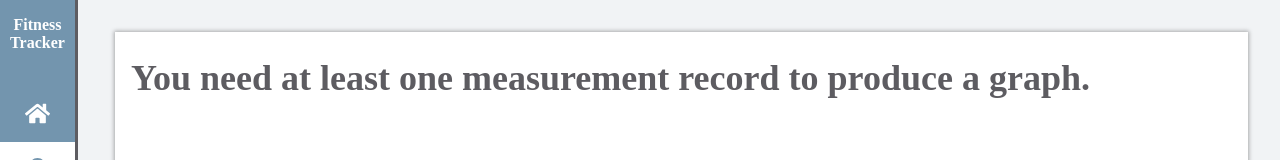
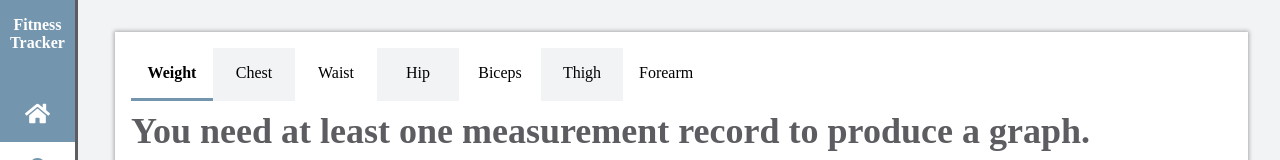
Before and after one commit to rvfvl/Fitness-Tracker, a React (Create React App) app: page /measurements in a window 1280 px wide. Shown: the top 160 px of the page. Built offline with nearby package versions, Linux system fonts and the light colour scheme; no server answers; the database is empty; sample sign-in values are in the browser's storage.

Commit message:
Added tab component for line chart.

```diff
--- a/src/components/LineChart.js
+++ b/src/components/LineChart.js
@@ -1,4 +1,5 @@
 import React from "react";
+import PropTypes from "prop-types";
 import {
   LineChart as LineReChart,
   Line,
@@ -9,7 +10,7 @@ import {
   Tooltip
 } from "recharts";
 
-const LineChart = ({ data }) => {
+const LineChart = ({ data, activeTab }) => {
   return (
     <ResponsiveContainer width="100%" height="100%">
       <LineReChart
@@ -20,10 +21,15 @@ const LineChart = ({ data }) => {
         <XAxis dataKey="date" />
         <YAxis />
         <Tooltip />
-        <Line type="monotone" dataKey="weight" stroke="#8884d8" />
+        <Line type="monotone" dataKey={activeTab} stroke="#8884d8" />
       </LineReChart>
     </ResponsiveContainer>
   );
 };
 
+LineChart.propTypes = {
+  data: PropTypes.arrayOf(PropTypes.object).isRequired,
+  activeTab: PropTypes.string.isRequired
+};
+
 export default LineChart;
--- a/src/components/Table.js
+++ b/src/components/Table.js
@@ -61,13 +61,13 @@ const Table = ({ data, deleteDocument }) => {
             }) => (
               <tr key={id}>
                 <td>{date}</td>
-                <td>{weight}</td>
-                <td>{chest}</td>
-                <td>{waist}</td>
-                <td>{hip}</td>
-                <td>{biceps}</td>
-                <td>{thigh}</td>
-                <td>{forearm}</td>
+                <td>{weight}kg</td>
+                <td>{chest}cm</td>
+                <td>{waist}cm</td>
+                <td>{hip}cm</td>
+                <td>{biceps}cm</td>
+                <td>{thigh}cm</td>
+                <td>{forearm}cm</td>
                 <td>
                   <Button actionBtn onClick={() => deleteDocument(id)}>
                     -
--- /dev/null
+++ b/src/components/Tabs.js
@@ -0,0 +1,51 @@
+import React from "react";
+import styled, { css } from "styled-components";
+import PropTypes from "prop-types";
+
+const TabsWrapper = styled.div`
+  display: flex;
+  margin-bottom: 0.5rem;
+`;
+
+const StyledTab = styled.div`
+  padding: 1rem;
+  text-transform: capitalize;
+  cursor: pointer;
+  width: 50px;
+  text-align: center;
+
+  &:nth-child(even) {
+    background-color: ${({ theme }) => theme.colors.background};
+  }
+
+  ${({ active }) =>
+    active &&
+    css`
+      border-bottom: 3px solid ${({ theme }) => theme.colors.primary};
+      font-weight: 700;
+    `}
+`;
+
+const Tabs = ({ tabs, activeTab, setActiveTab }) => {
+  return (
+    <TabsWrapper>
+      {tabs.map(tab => (
+        <StyledTab
+          active={activeTab === tab}
+          onClick={() => setActiveTab(tab)}
+          key={tab}
+        >
+          {tab}
+        </StyledTab>
+      ))}
+    </TabsWrapper>
+  );
+};
+
+Tabs.propTypes = {
+  tabs: PropTypes.arrayOf(PropTypes.string).isRequired,
+  activeTab: PropTypes.string.isRequired,
+  setActiveTab: PropTypes.func.isRequired
+};
+
+export default Tabs;
--- a/src/pages/MeasurementsView.js
+++ b/src/pages/MeasurementsView.js
@@ -1,4 +1,4 @@
-import React from "react";
+import React, { useState } from "react";
 import LoggedUserTemplate from "templates/LoggedUserTemplate";
 import useCollection from "hooks/useCollection";
 import useForm from "hooks/useForm";
@@ -10,11 +10,14 @@ import Button from "components/Button";
 import Badge from "components/Badge";
 import LoadingSpinner from "components/LoadingSpinner";
 import Title from "components/Title";
+import Tabs from "components/Tabs";
 
 const MeasurementsView = () => {
   const { data, loading, addNewDatabaseRecord, deleteDocument } = useCollection(
     "measurements"
   );
+
+  const [activeTab, setActiveTab] = useState("weight");
 
   const [handleSubmit, handleChange, values, error] = useForm(
     () => addNewDatabaseRecord(values),
@@ -32,12 +35,25 @@ const MeasurementsView = () => {
   return (
     <LoggedUserTemplate>
       <Container col="2">
+        <Tabs
+          activeTab={activeTab}
+          setActiveTab={setActiveTab}
+          tabs={[
+            "weight",
+            "chest",
+            "waist",
+            "hip",
+            "biceps",
+            "thigh",
+            "forearm"
+          ]}
+        />
         {!data.length ? (
           <Title fontSize="36px">
             You need at least one measurement record to produce a graph.
           </Title>
         ) : (
-          <LineChart data={data} />
+          <LineChart data={data} activeTab={activeTab} />
         )}
       </Container>
       <Container col="2">
```
